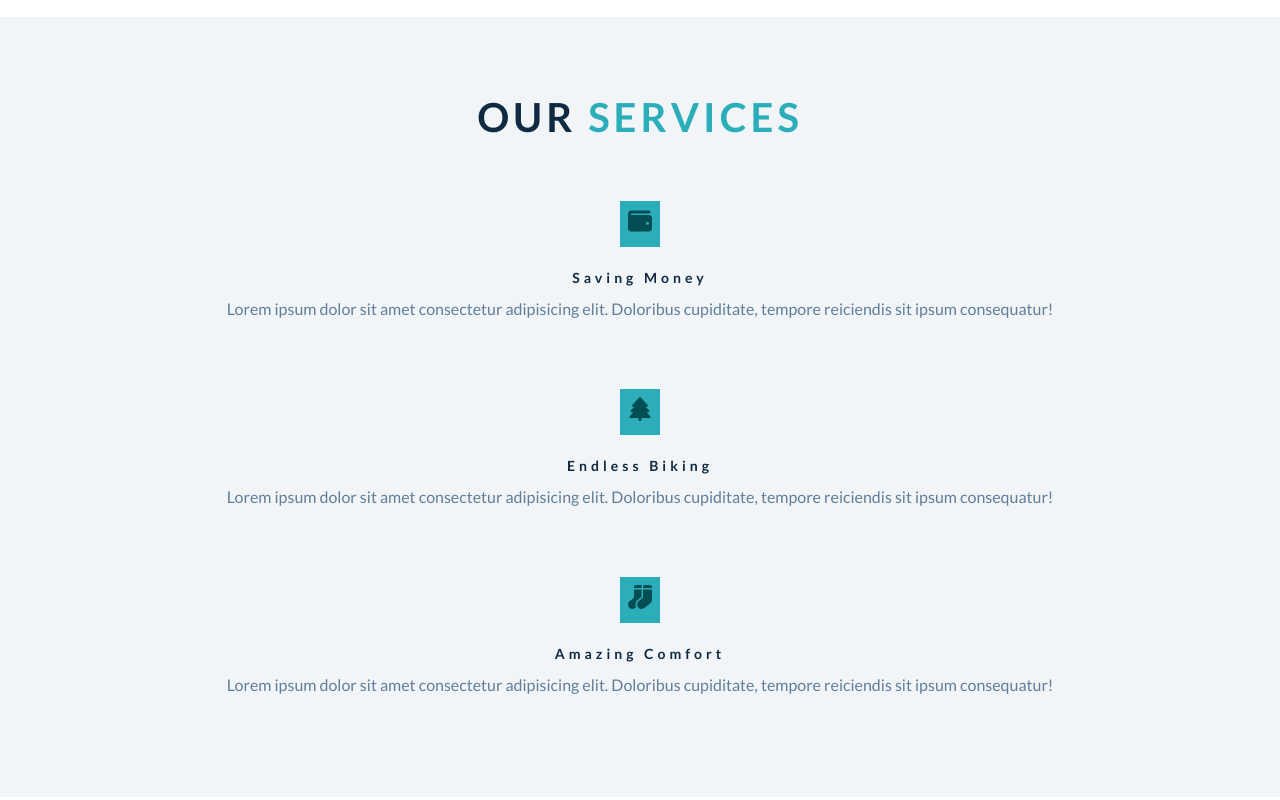
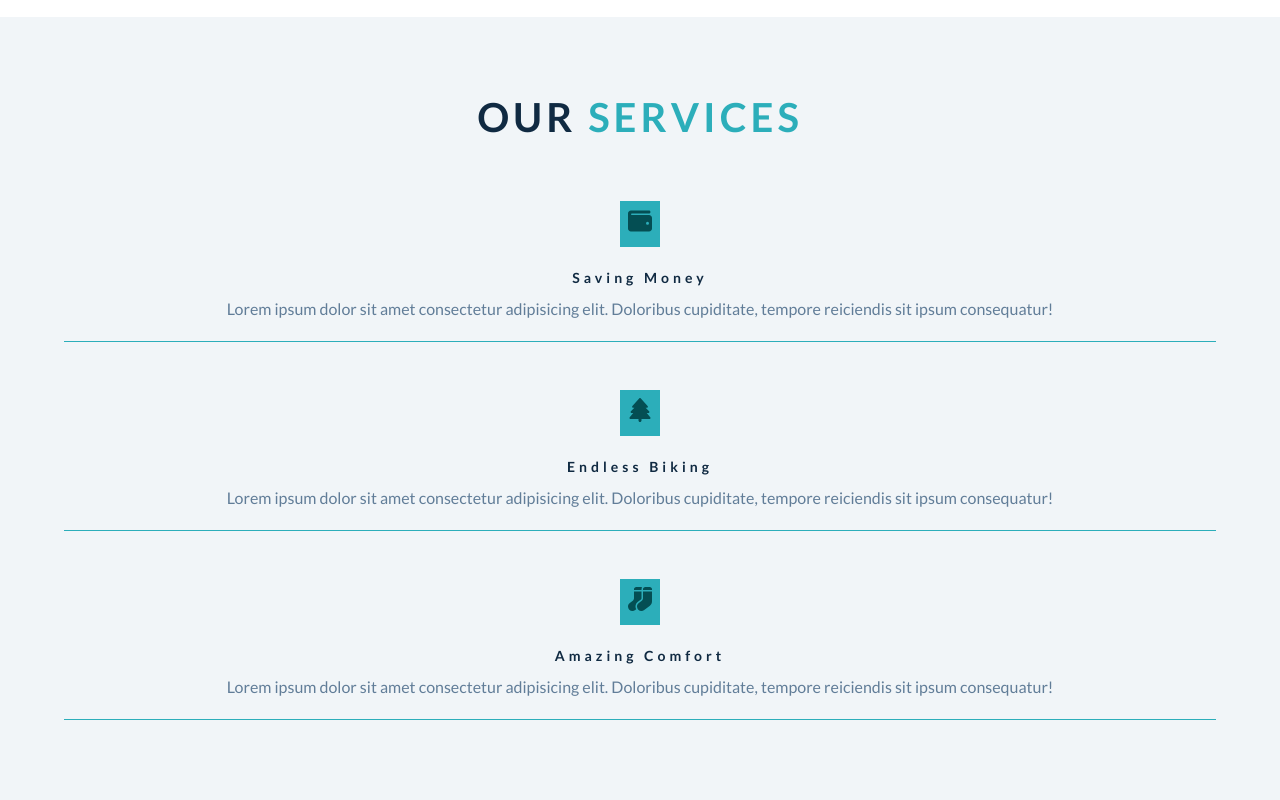
Before and after one commit to Dhrumi-Kansara-1/css-travel-landing-page, a plain HTML site: page index.html in a window 1280 px wide. Shown: the part 1506-2306 px from the top of the page. Drawn offline with Linux system fonts and the light colour scheme.

Commit message:
services section

```diff
--- a/css/styles.css
+++ b/css/styles.css
@@ -288,11 +288,13 @@ button {
   display: flex;
   flex-direction: column;
   align-items: center;
+  border-bottom:  1px solid var(--clr-primary-5) ;
 }
 .service-icon {
   background: var(--clr-primary-5);
   width: fit-content;
   padding: 0.5rem;
+
   margin-bottom: 1.5rem;
 }
 .service h3 {
```
